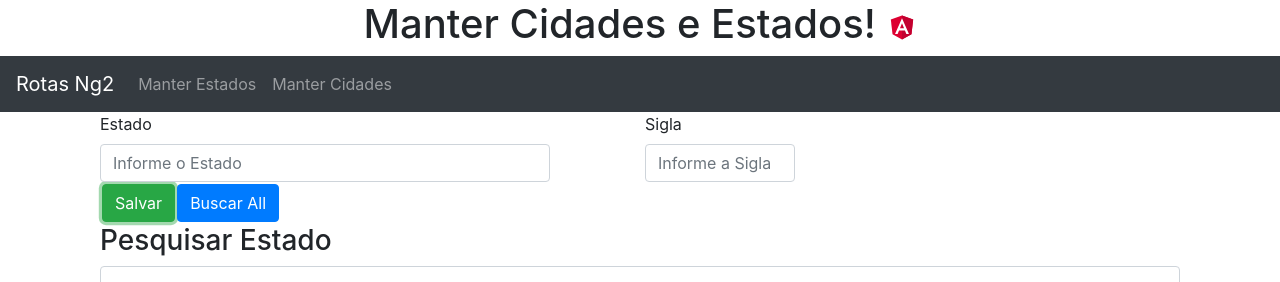
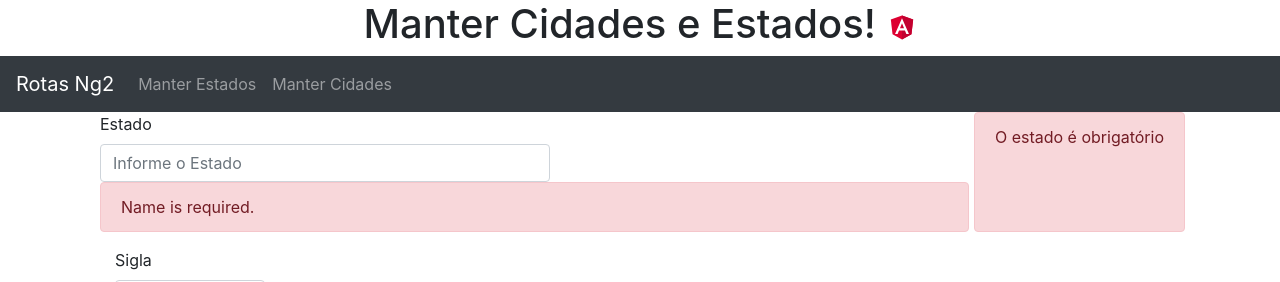
Before and after one commit to lucasdossantosdesouza/estados, an Angular app: page /estados in a window 1280 px wide. Both pictures are taken after typing "Sample", "Sample" into the empty fields and a click on the button "Salvar". Shown: the top 282 px of the page. Built offline with nearby package versions, Linux system fonts and the light colour scheme; no server answers.

Commit message:
first commit

```diff
--- a/src/app/manter-estados/manter-estados.component.html
+++ b/src/app/manter-estados/manter-estados.component.html
@@ -6,14 +6,30 @@
               <div class="col">
                   <label for="estado" >Estado</label>
                   <input  type="text" [(ngModel)]="estado.nome" name="nome" class="form-control"
-                  placeholder="Informe o Estado" style="width:450px;">
+                  placeholder="Informe o Estado" style="width:450px;"  #nome="ngModel" required>
+                  <div *ngIf="nome.invalid && (nome.dirty || nome.touched)" class="alert alert-danger">
+
+                      <div *ngIf="nome.errors.required">
+                        Name is required.
+                      </div>
+                      <div *ngIf="nome.errors.minlength">
+                        Name must be at least 4 characters long.
+                      </div>
+                      <div *ngIf="nome.errors.forbiddenName">
+                        Name cannot be Bob.
+                      </div>
+                  </div>
+                </div>
+                  <div class="alert alert-danger" *ngIf="estado.nome==null||estado.nome==''">
+                     O estado é obrigatório
+                  </div>
               </div>
               <div class="col">
                   <label for="sigla" >Sigla</label>
                   <input type="text"  [(ngModel)]="estado.sigla" name="sigla" class="form-control"
                   placeholder="Informe a Sigla" style="width:150px">
               </div>
-            </div>
+
             <button (click)="salvarEstado()" class="btn btn-success" style="margin:2px">
                 Salvar</button>
               <button (click)="buscarTodos()" class="btn btn-primary">Buscar All</button>
--- a/src/app/manter-estados/manter-estados.component.ts
+++ b/src/app/manter-estados/manter-estados.component.ts
@@ -4,6 +4,8 @@ import { MaterEstadoService } from './mater-estado.service';
 
 import { Component, OnInit, ViewChild } from '@angular/core';
 import { Http } from '@angular/http';
+import { AbstractControlDirective } from '@angular/forms';
+
 
 @Component({
   selector: 'app-manter-estados',
```
